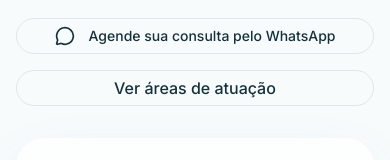
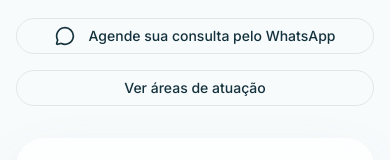
Before and after one commit to Lucas-Vasques/lidiane-clinic-site, a Next.js app: page / in a window 390 px wide. Shown: the part 497-657 px from the top of the page. Built offline with nearby package versions, Linux system fonts and the light colour scheme.

Commit message:
feat: improve hero appointment CTA on mobil3

```diff
--- a/components/sections/hero-section.tsx
+++ b/components/sections/hero-section.tsx
@@ -40,7 +40,7 @@ export function HeroSection() {
             <Button
               asChild
               size="lg"
-              className="w-full sm:w-auto"
+              className="existing-classes w-full sm:w-auto"
             >
               <Link href="https://wa.me/message/CDM4GY5YCUKUA1" target="_blank">
                 <MessageCircle className="mr-2 size-5" />
@@ -52,7 +52,7 @@ export function HeroSection() {
               asChild
               size="lg"
               variant="outline"
-              className="rounded-full px-8 text-base"
+              className="existing-classes w-full sm:w-auto"
             >
               <Link href="#consultas">Ver áreas de atuação</Link>
             </Button>
```
